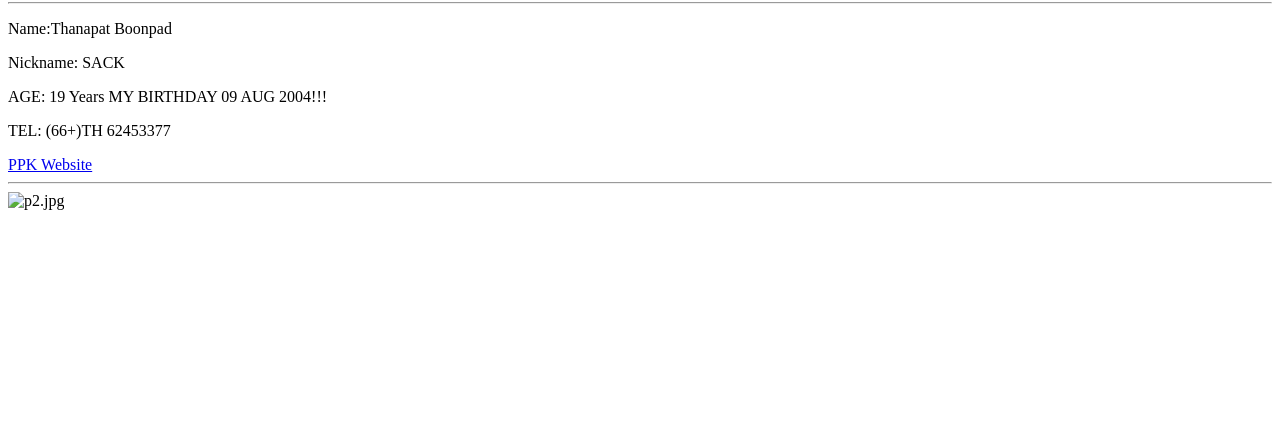
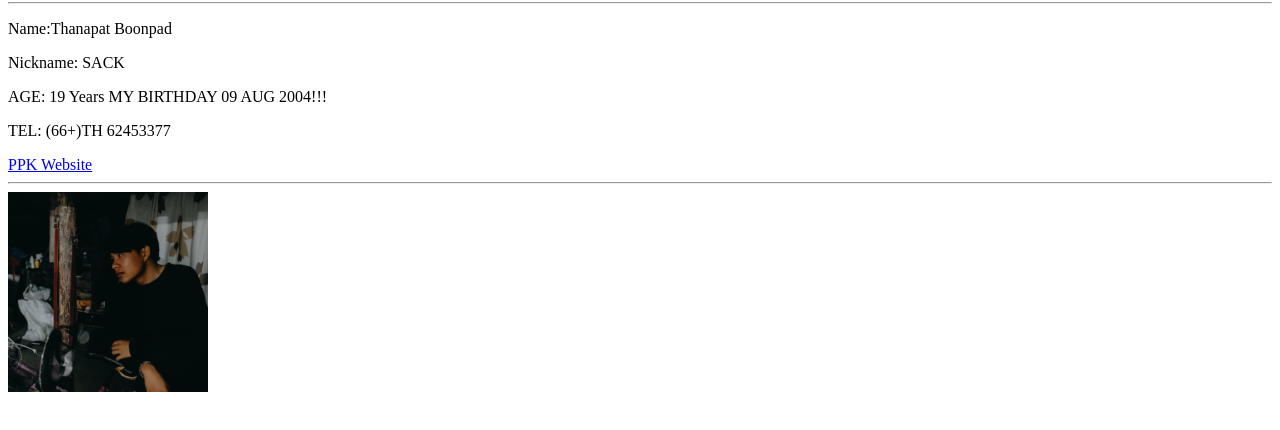
Before and after one commit to Thanapat2004/Lab1-intro, a plain HTML site: page index.html in a window 1280 px wide. Shown: the part 78-508 px from the top of the page. Drawn offline with Linux system fonts and the light colour scheme.

Commit message:
Update index.html

```diff
--- a/index.html
+++ b/index.html
@@ -14,7 +14,7 @@
     <p>TEL: (66+)TH 62453377</p>
     <a href="https://www.phanphit.ac.th">PPK Website</a>
 <hr>
-    <img src="Pictrure/p2.jpg" width="200px" height="200px" alt="p2.jpg">
+    <img src="p2.jpg" width="200px" height="200px" alt="p2.jpg">
     <br>
 </body>
 </html>
```
